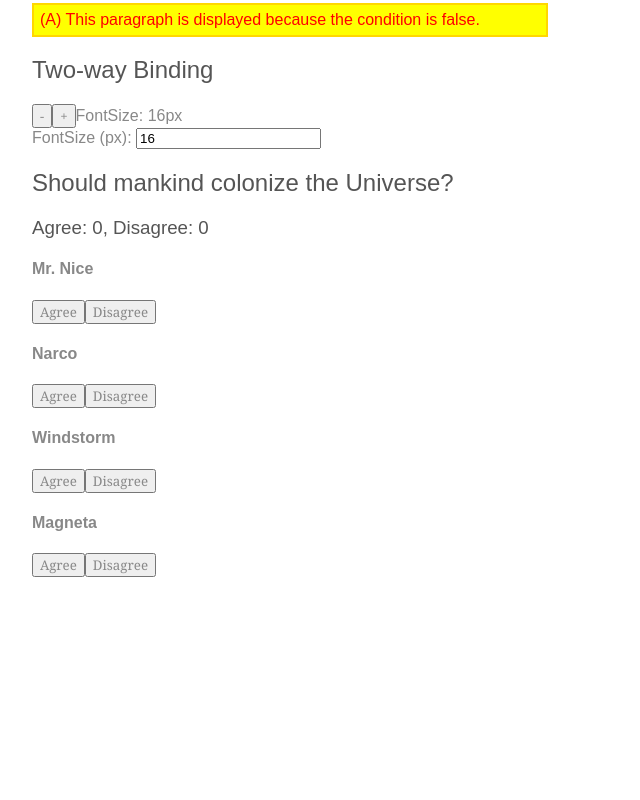
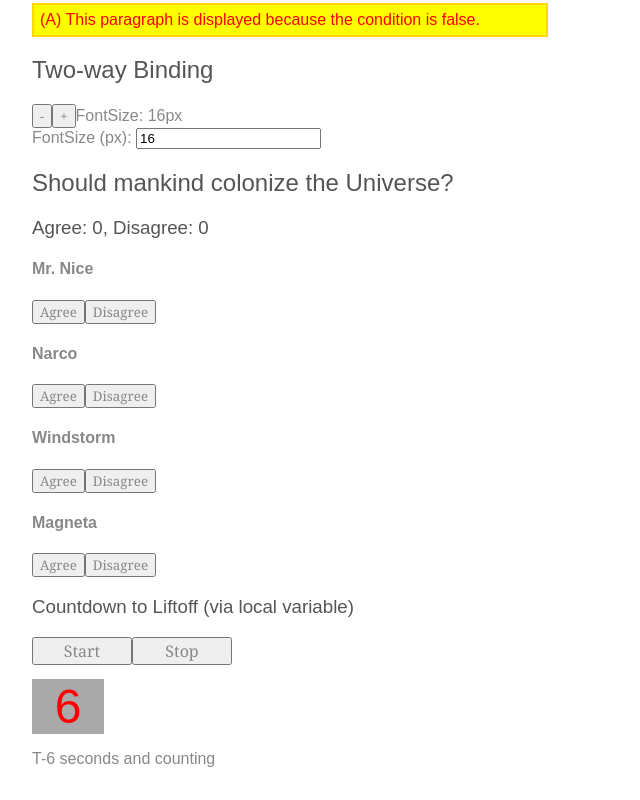
Before and after one commit to ZhangZongkun/my-router, an Angular app: page /example in a window 1280 px wide. Shown: the part 994-1794 px from the top of the page, without its empty margins (0-640 px from the left). Before the commit the page ends 1603 px from the top, so only its background shows below. Built offline with nearby package versions, Linux system fonts and the light colour scheme.

Commit message:
增加CountdownTimerComponent

```diff
--- /dev/null
+++ b/src/app/example/countdown-timer.component.ts
@@ -0,0 +1,46 @@
+import { Component, OnDestroy, OnInit } from '@angular/core';
+
+@Component({
+  selector: 'app-countdown-timer',
+  template: '<p>{{message}}</p>'
+})
+export class CountdownTimerComponent implements OnInit, OnDestroy {
+  intervalId = 0;
+  message = '';
+  seconds = 11;
+
+  ngOnInit(): void {
+    this.start();
+  }
+
+  start() {
+    this.countDown();
+  }
+
+  stop() {
+    this.clearTimer();
+    this.message = `Holding at T-${this.seconds} seconds`;
+  }
+
+  clearTimer() {
+    clearInterval(this.intervalId);
+  }
+
+  private countDown() {
+    this.clearTimer();
+    this.intervalId = window.setInterval(() => {
+      if (--this.seconds === 0) {
+        this.message = 'Blast off!';
+      } else {
+        if (this.seconds < 0) {
+          this.seconds = 10;
+        }
+        this.message = `T-${this.seconds} seconds and counting`;
+      }
+    }, 1000);
+  }
+
+  ngOnDestroy(): void {
+    this.clearTimer();
+  }
+}
--- a/src/app/example/example.component.html
+++ b/src/app/example/example.component.html
@@ -74,3 +74,9 @@
 <app-voter *ngFor="let hero of heroes" [name]="hero.name"
            (onVoted)="onVoted($event)">
 </app-voter>
+
+<h3>Countdown to Liftoff (via local variable)</h3>
+<button (click)="timer.start()">Start</button>
+<button (click)="timer.stop()">Stop</button>
+<div class="seconds">{{timer.seconds}}</div>
+<app-countdown-timer #timer></app-countdown-timer>
--- a/src/app/example/example.module.ts
+++ b/src/app/example/example.module.ts
@@ -7,13 +7,14 @@ import { BankComponent } from './bank.component';
 import { heroSwitchComponents } from './hero-switch.components';
 import { SizerComponent } from './sizer.component';
 import { VoterComponent } from './voter.component';
+import { CountdownTimerComponent } from './countdown-timer.component';
 import { IntervalDirective } from './interval.directive';
 import { UnlessDirective } from './unless.directive';
 
 @NgModule({
   imports: [SharedModule, ExampleRoutingModule],
   declarations: [ExampleComponent, BankComponent, heroSwitchComponents, SizerComponent,
-    VoterComponent, IntervalDirective, UnlessDirective]
+    VoterComponent, CountdownTimerComponent, IntervalDirective, UnlessDirective]
 })
 export class ExampleModule {
 }
--- a/src/app/example/voter.component.ts
+++ b/src/app/example/voter.component.ts
@@ -9,10 +9,8 @@ import { Component, EventEmitter, Input, Output } from '@angular/core';
   `
 })
 export class VoterComponent {
-  @Input()
-  name: string;
-  @Output()
-  onVoted = new EventEmitter<boolean>();
+  @Input() name: string;
+  @Output() onVoted = new EventEmitter<boolean>();
   voted = false;
 
   vote(agreed: boolean) {
--- a/src/assets/sample.css
+++ b/src/assets/sample.css
@@ -21,3 +21,12 @@
 ad-banner {
   width: 400px;
 }
+
+.seconds {
+  background-color: darkgrey;
+  color: red;
+  font-size: 3em;
+  margin: 0.3em 0;
+  text-align: center;
+  width: 1.5em;
+}
```
